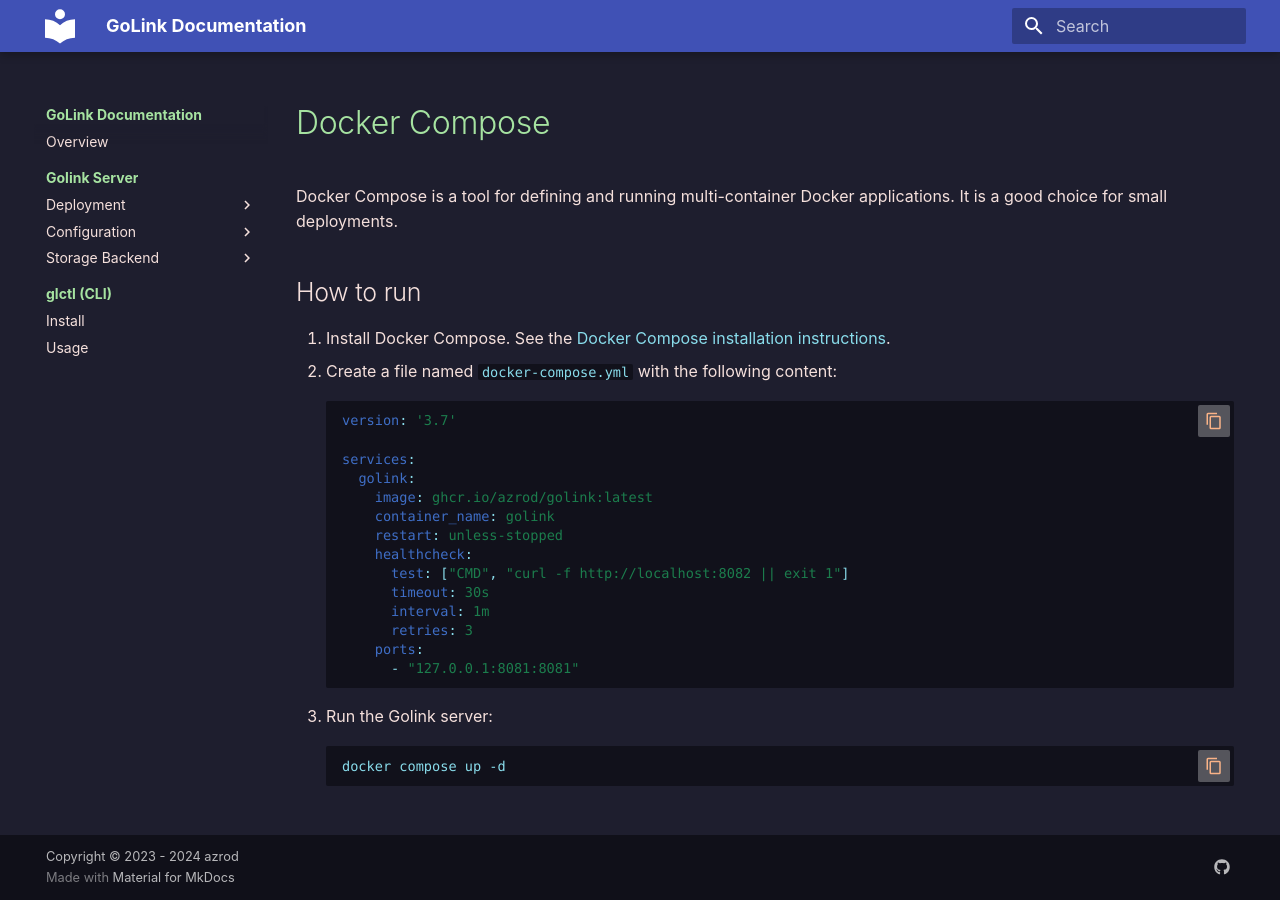
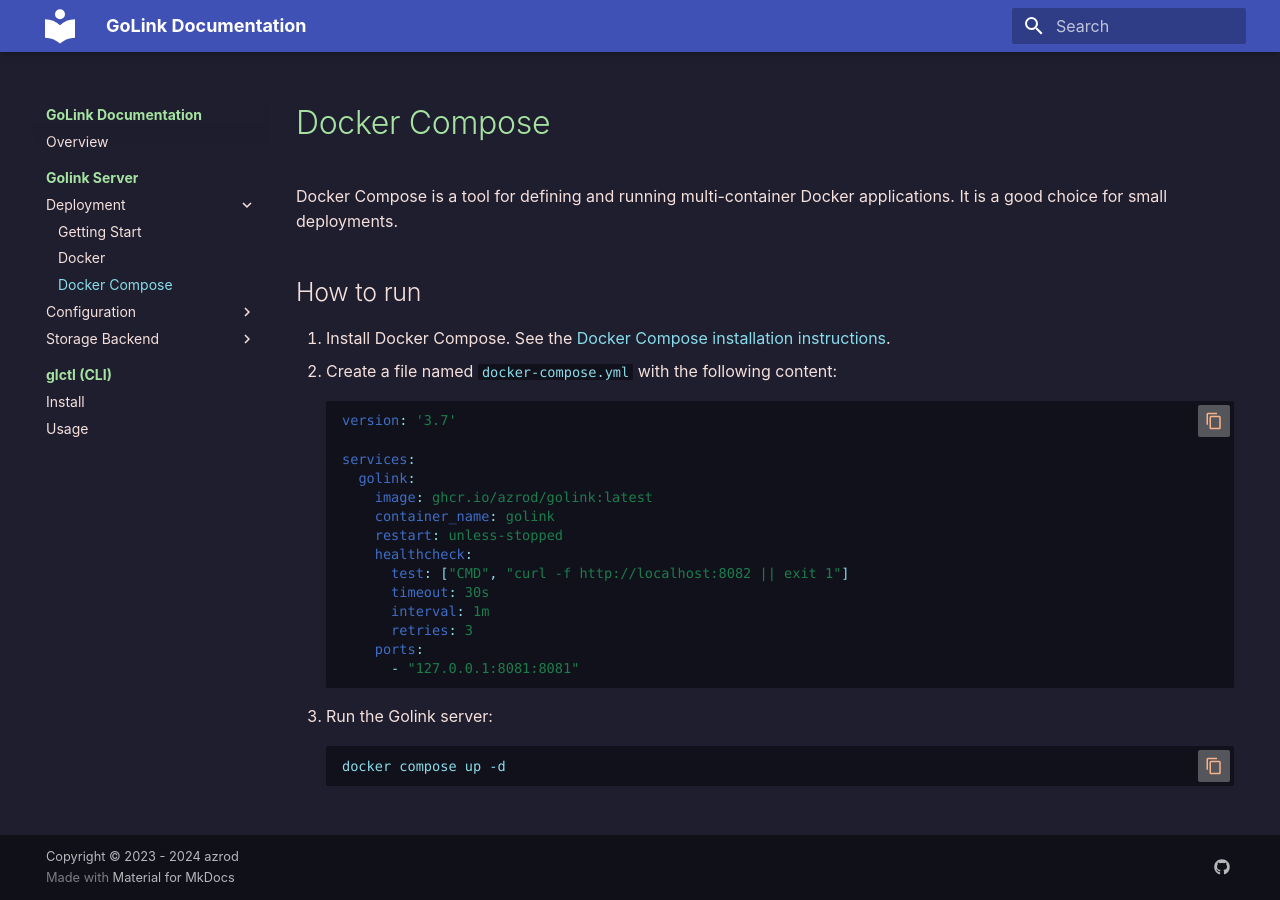
Before and after one commit to azrod/golink, an MkDocs documentation site: the page built from docs/deployment/docker-compose.md, in a window 1280 px wide. Built offline with MkDocs 1.6.1 and Material for MkDocs 9.7.7, drawn with Linux system fonts in a browser that asks for light colours.

Commit message:
docs: fix color and add docker compose in nav bar

```diff
--- a/docs/stylesheets/extra.css
+++ b/docs/stylesheets/extra.css
@@ -1,3 +1,5 @@
+[data-md-color-primary="custom"] {}
+
 :root {
     --md-primary-bg-color: rgb(203, 166, 247);
 
--- a/mkdocs.yml
+++ b/mkdocs.yml
@@ -3,7 +3,7 @@
 theme:
   name: material
   palette:
-    - scheme: dark
+    - scheme: custom
   features:
     - content.code.copy
     - navigation.sections
@@ -30,6 +30,7 @@
     - Deployment:
       - "Getting Start": "deployment/getting-start.md"
       - "Docker": "deployment/docker.md"
+      - "Docker Compose": "deployment/docker-compose.md"
     - Configuration:
       - "File": "configuration/file.md"
       - "Environment": "configuration/env-vars.md"
```
